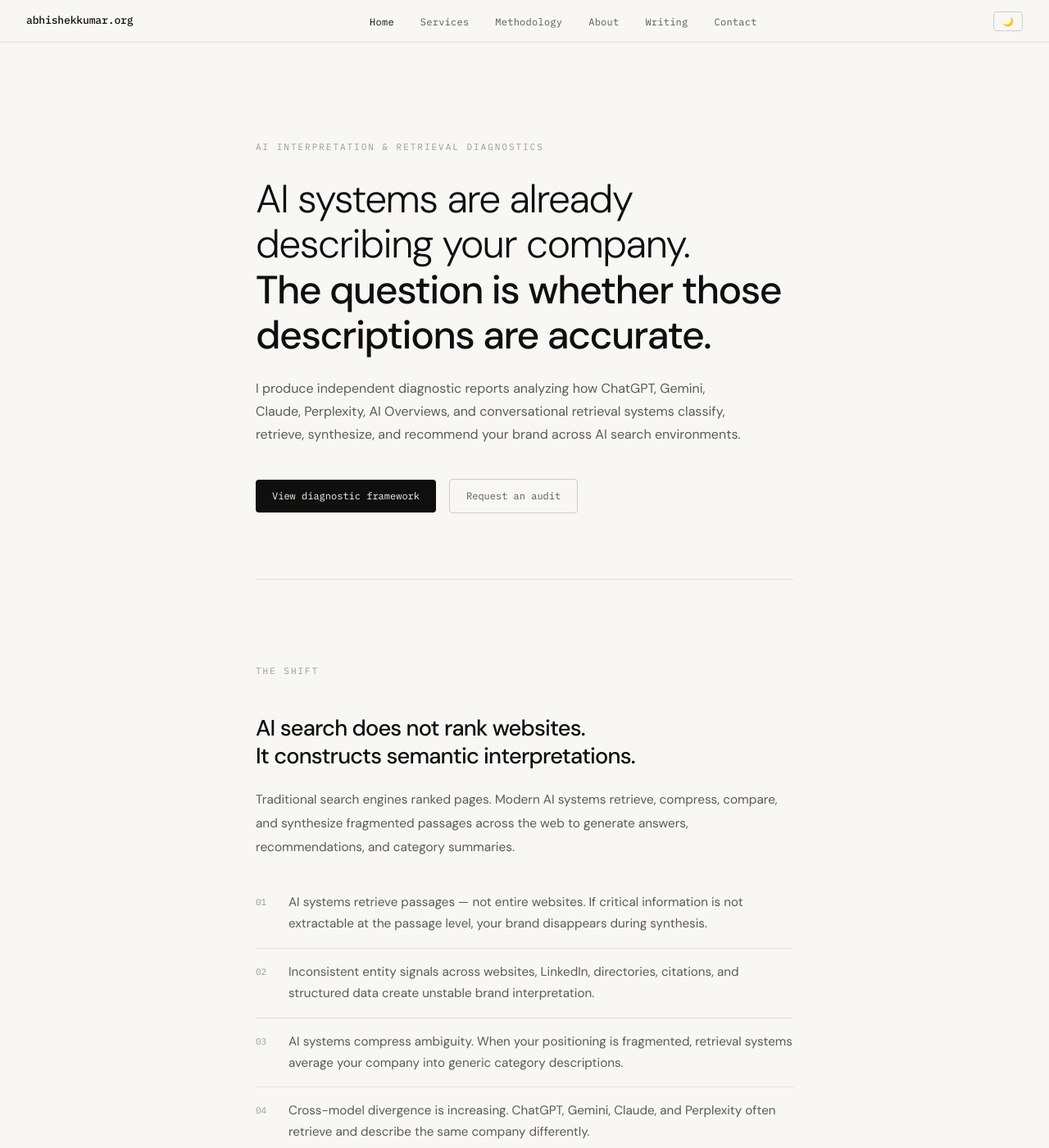
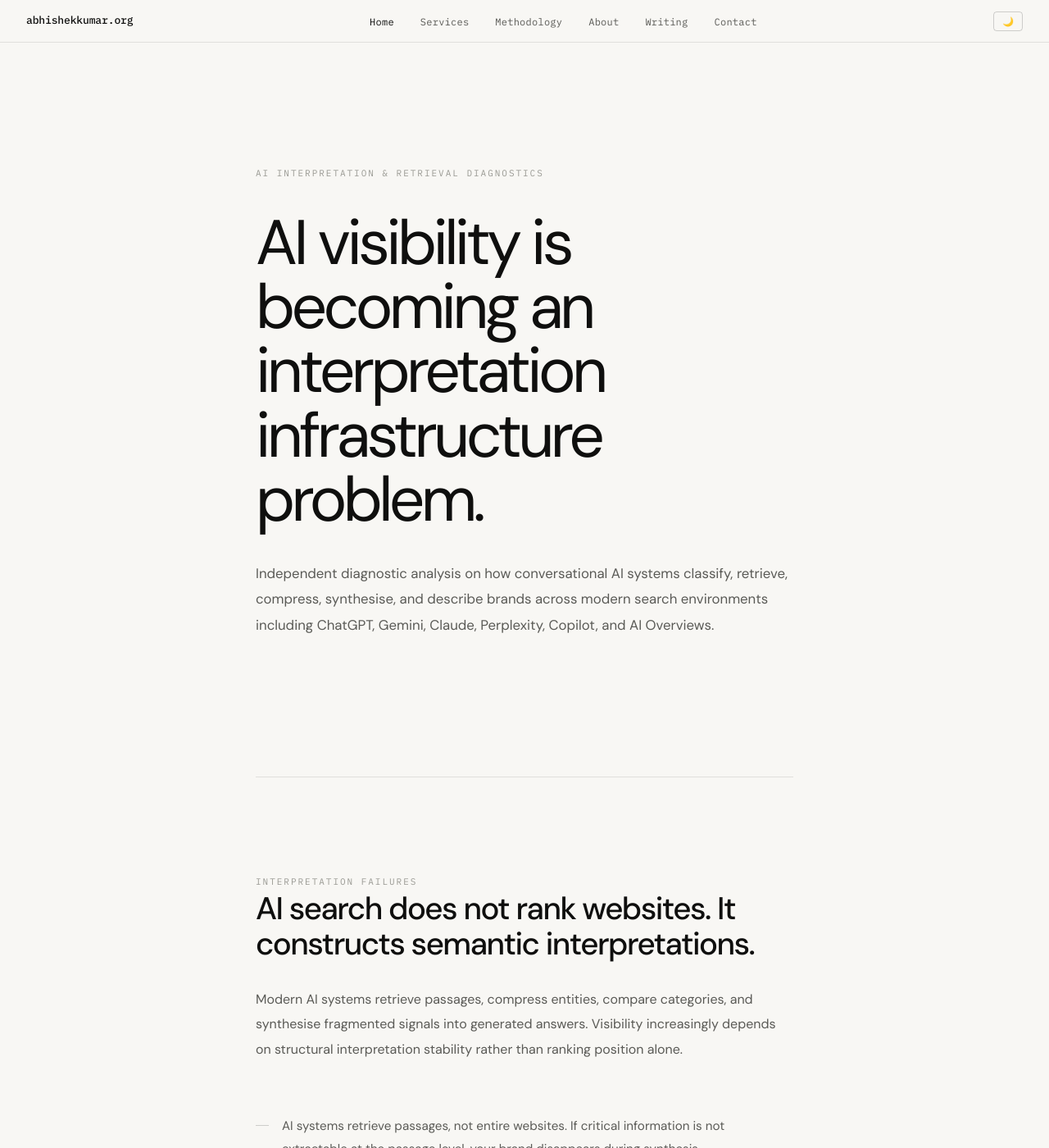
Before and after one commit to abhishu5/abhishekkumar.org, a Jekyll site: the page index.html, which Jekyll copies as it is, in a window 1280 px wide and 1400 px high. Shown: the whole window at 82% size. Built offline with Jekyll 4.4.1, drawn with Linux system fonts in a browser that asks for light colours; some of the changed text lies outside the part shown.

Commit message:
Refactor index.html for improved structure and content

```diff
--- a/index.html
+++ b/index.html
@@ -12,253 +12,227 @@
   </script>
 <meta charset="UTF-8" />
 <meta name="viewport" content="width=device-width, initial-scale=1.0" />
-  <title>Abhishek Kumar — AI Interpretation & Search Visibility Diagnostics</title>
-  <meta name="description" content="Independent diagnostic reports revealing how AI systems like ChatGPT, Gemini, and Perplexity interpret, classify, and surface your brand." />
+
+<title>AI Search Visibility Diagnostics | Abhishek Kumar</title>
+
+<meta name="description" content="Independent AI search visibility diagnostics analysing how conversational AI systems classify, retrieve, synthesise, and describe brands across modern search environments." />
+
 <meta name="robots" content="index, follow" />
+
 <link rel="canonical" href="https://abhishekkumar.org/" />
-  <!-- OPEN GRAPH -->
+
 <meta property="og:type" content="website">
-  <meta property="og:title"
-  content="AI Search Visibility Diagnostics">
-  <meta property="og:description"
-  content="Independent diagnostics on how AI systems interpret and surface brands.">
-  <meta property="og:url"
-  content="https://abhishekkumar.org/">
+<meta property="og:title" content="AI Search Visibility Diagnostics">
+<meta property="og:description" content="Independent diagnostics on how AI systems interpret and retrieve brands.">
+<meta property="og:url" content="https://abhishekkumar.org/">
 
-  <!-- TWITTER/X -->
-  <meta name="twitter:card"
-  content="summary_large_image">
+<meta name="twitter:card" content="summary_large_image">
+<meta name="twitter:title" content="AI Search Visibility Diagnostics">
+<meta name="twitter:description" content="Independent diagnostics on AI retrieval, interpretation, and visibility systems.">
 
-  <meta name="twitter:title"
-  content="AI Search Visibility Diagnostics">
+<meta name="theme-color" content="#000000">
 
-  <meta name="twitter:description"
-  content="Independent diagnostics on how AI systems interpret and surface brands.">
+<link rel="icon" type="image/svg+xml" href="/favicon.svg">
+<link rel="icon" type="image/x-icon" href="/favicon.ico">
+<link rel="icon" type="image/png" sizes="96x96" href="/favicon-96x96.png">
+<link rel="apple-touch-icon" href="/apple-touch-icon.png">
 
-  <!-- THEME -->
-  <meta name="theme-color" content="#000000">
-  <!-- FAVICONS -->
-  <link rel="icon"
-  type="image/svg+xml"
-  href="/favicon.svg">
-
-  <link rel="icon"
-  type="image/x-icon"
-  href="/favicon.ico">
-
-  <link rel="icon"
-  type="image/png"
-  sizes="96x96"
-  href="/favicon-96x96.png">
-
-  <link rel="apple-touch-icon"
-  href="/apple-touch-icon.png">
-
-  <link rel="icon"
-  type="image/png"
-  sizes="192x192"
-  href="/web-app-manifest-192x192.png">
-
-  <link rel="icon"
-  type="image/png"
-  sizes="512x512"
-  href="/web-app-manifest-512x512.png">
-
-  <link rel="manifest"
-  href="/site.webmanifest">
+<link rel="manifest" href="/site.webmanifest">
 
 <link rel="stylesheet" href="style.css" />
-  <link rel="stylesheet" href="style.css" />
-  <script type="application/ld+json">
-  {
-    "@context": "https://schema.org",
-    "@graph": [
-      {
-        "@type": "Person",
-        "@id": "https://abhishekkumar.org/#person",
-        "name": "Abhishek Kumar",
-        "url": "https://abhishekkumar.org/",
-        "email": "mailto:hello@abhishekkumar.org",
-        "jobTitle": "AI Interpretation & Search Visibility Diagnostics Specialist",
-        "description": "Independent specialist producing diagnostic reports on how AI systems interpret, classify, and surface brands across answer engines and large language models.",
-        "sameAs": ["https://www.linkedin.com/in/abhishek-kumar314"]
-      },
-      {
-        "@type": "WebSite",
-        "@id": "https://abhishekkumar.org/#website",
-        "url": "https://abhishekkumar.org/",
-        "name": "Abhishek Kumar — AI Interpretation & Search Visibility Diagnostics",
-        "publisher": { "@id": "https://abhishekkumar.org/#person" }
-      },
-      {
-        "@type": "Service",
-        "@id": "https://abhishekkumar.org/#service",
-        "name": "AI Search Visibility Audit",
-        "provider": { "@id": "https://abhishekkumar.org/#person" },
-        "areaServed": "North America, Europe, Australia, and other competitive English-language markets",
-        "serviceType": "AI Interpretation & Search Visibility Diagnostics",
-        "description": "A structured diagnostic report revealing how AI systems interpret, classify, and surface your brand — and exactly what to fix."
-      }
-    ]
-  }
-  </script>
+
 <style>
-    .hero {
-      padding: 7rem 0 5rem;
-      border-bottom: 0.5px solid var(--border);
-    }
-    .hero-tag { margin-bottom: 1.5rem; }
-    .hero h1 {
-      font-size: clamp(2rem, 5vw, 3rem);
-      font-weight: 300;
-      line-height: 1.15;
-      letter-spacing: -0.03em;
-      margin-bottom: 1.5rem;
-      color: var(--text);
-      max-width:820px;
-    }
-    .hero h1 em {
-      font-style: normal;
-      font-weight: 500;
-    }
-    .hero-sub {
-      font-size: 1rem;
-      color: var(--text2);
-      max-width: 600px;
-      margin-bottom: 2.5rem;
-      line-height: 1.75;
-    }
-    .hero-actions { display: flex; gap: 1rem; flex-wrap: wrap; align-items: center; }
-    .btn-primary {
-      font-family: var(--mono);
-      font-size: 12px;
-      padding: 10px 20px;
-      background: var(--text);
-      color: var(--bg);
-      border: none;
-      border-radius: 4px;
-      cursor: pointer;
-      transition: opacity 0.15s;
-      text-decoration: none;
-      display: inline-block;
-    }
-    .btn-primary:hover { opacity: 0.8; }
-    .btn-secondary {
-      font-family: var(--mono);
-      font-size: 12px;
-      padding: 10px 20px;
-      background: none;
-      color: var(--text2);
-      border: 0.5px solid var(--border2);
-      border-radius: 4px;
-      cursor: pointer;
-      transition: all 0.15s;
-      text-decoration: none;
-      display: inline-block;
-    }
-    .btn-secondary:hover { color: var(--text); border-color: var(--text); }
 
-    .section { padding: 6rem 0; border-bottom: 0.5px solid var(--border); }
-
-    .section-label { margin-bottom: 2.5rem; }
-    .section h2 {
-      font-size: 1.7rem;
-      font-weight: 500;
-      letter-spacing: -0.03em;
-      line-height: 1.25;
-      margin-bottom: 1.4rem;
-      max-width: 760px;
-    }
-    .section p {
-      color: var(--text2);
-      max-width: 640px;
-      line-height: 1.9;
-      font-size: 0.96rem;
+.hero{
+padding:9rem 0 7rem;
+border-bottom:0.5px solid var(--border);
 }
 
-    .grid-2 {
-      display: grid;
-      grid-template-columns: 1fr 1fr;
-      gap: 0;
-    }
-    .grid-item {
-      padding: 2.2rem 0;
-      border-bottom: 0.5px solid var(--border);
-    }
-    .grid-item:nth-child(odd) { padding-right: 2rem; border-right: 0.5px solid var(--border); }
-    .grid-item:nth-child(even) { padding-left: 2rem; }
-    .grid-item h3 {
-      font-size: 0.9rem;
-      font-weight: 500;
-      margin-bottom: 0.4rem;
-    }
-    .grid-item p { font-size: 0.88rem; color: var(--text2); line-height: 1.6; }
-
-    .stat-row {
-      display: grid;
-      grid-template-columns: repeat(3, 1fr);
-      border: 0.5px solid var(--border);
-      border-radius: 6px;
-      overflow: hidden;
-      margin-top: 2rem;
-    }
-    .stat {
-      padding: 1.5rem;
-      border-right: 0.5px solid var(--border);
-    }
-    .stat:last-child { border-right: none; }
-    .stat-num {
-      font-family: var(--mono);
-      font-size: 1.6rem;
-      font-weight: 500;
-      display: block;
-      margin-bottom: 4px;
-    }
-    .stat-desc { font-size: 0.8rem; color: var(--text2); }
-
-    .problem-list { list-style: none; margin-top: 1.5rem; }
-    .problem-list li {
-      display: flex;
-      gap: 1rem;
-      padding: 1rem 0;
-      border-bottom: 0.5px solid var(--border);
-      font-size: 0.95rem;
-      color: var(--text2);
-    }
-    .problem-list li:last-child { border-bottom: none; }
-    .problem-num {
-      font-family: var(--mono);
-      font-size: 11px;
-      color: var(--text3);
-      min-width: 24px;
-      padding-top: 3px;
+.hero-tag{
+margin-bottom:2.25rem;
 }
 
-    @media (max-width: 640px) {
-      .grid-2 { grid-template-columns: 1fr; }
-      .grid-item:nth-child(odd) { padding-right: 0; border-right: none; }
-      .grid-item:nth-child(even) { padding-left: 0; }
-      .stat-row { grid-template-columns: 1fr; }
-      .stat { border-right: none; border-bottom: 0.5px solid var(--border); }
-      .stat:last-child { border-bottom: none; }
+.hero h1{
+font-size:clamp(3rem,6vw,5.2rem);
+font-weight:400;
+line-height:1.02;
+letter-spacing:-0.06em;
+margin-bottom:2.2rem;
+color:var(--text);
+max-width:980px;
 }
+
+.hero-sub{
+font-size:1.05rem;
+color:var(--text2);
+max-width:720px;
+margin-bottom:3.5rem;
+line-height:1.9;
+}
+
+.section{
+padding:7rem 0;
+border-bottom:0.5px solid var(--border);
+}
+
+.section h2{
+font-size:clamp(2rem,3vw,2.8rem);
+font-weight:500;
+letter-spacing:-0.04em;
+line-height:1.1;
+margin-bottom:2rem;
+max-width:900px;
+}
+
+.section-intro{
+max-width:760px;
+font-size:1rem;
+line-height:1.9;
+color:var(--text2);
+margin-bottom:4rem;
+}
+
+.grid{
+display:grid;
+grid-template-columns:1fr 1fr;
+gap:0;
+border-top:0.5px solid var(--border);
+}
+
+.grid-item{
+padding:2.8rem 0;
+border-bottom:0.5px solid var(--border);
+}
+
+.grid-item:nth-child(odd){
+padding-right:2rem;
+border-right:0.5px solid var(--border);
+}
+
+.grid-item:nth-child(even){
+padding-left:2rem;
+}
+
+.grid-item h3{
+font-size:1rem;
+font-weight:500;
+margin-bottom:1rem;
+letter-spacing:-0.02em;
+}
+
+.grid-item p{
+font-size:0.95rem;
+line-height:1.85;
+color:var(--text2);
+max-width:95%;
+}
+
+.bullet-list{
+display:flex;
+flex-direction:column;
+gap:1.5rem;
+margin-top:2rem;
+}
+
+.bullet{
+display:flex;
+gap:1rem;
+align-items:flex-start;
+}
+
+.bullet-line{
+width:16px;
+height:1px;
+background:var(--border2);
+margin-top:0.8rem;
+flex-shrink:0;
+}
+
+.bullet p{
+font-size:0.95rem;
+line-height:1.85;
+color:var(--text2);
+max-width:850px;
+}
+
+.statement-grid{
+display:grid;
+grid-template-columns:1fr 1fr;
+gap:4rem;
+margin-top:4rem;
+}
+
+.statement h3{
+font-size:1.05rem;
+font-weight:500;
+margin-bottom:1rem;
+letter-spacing:-0.02em;
+}
+
+.statement p{
+font-size:0.95rem;
+line-height:1.9;
+color:var(--text2);
+}
+
+@media(max-width:900px){
+
+.grid{
+grid-template-columns:1fr;
+}
+
+.grid-item:nth-child(odd){
+padding-right:0;
+border-right:none;
+}
+
+.grid-item:nth-child(even){
+padding-left:0;
+}
+
+.statement-grid{
+grid-template-columns:1fr;
+gap:3rem;
+}
+
+.hero{
+padding:7rem 0 5rem;
+}
+
+.section{
+padding:5rem 0;
+}
+
+.hero h1{
+font-size:clamp(2.8rem,12vw,4.2rem);
+line-height:1.04;
+}
+
+}
+
 </style>
+
 </head>
+
 <body>
+
 <nav>
 <a href="index.html" class="nav-logo">abhishekkumar.org</a>
+
 <ul class="nav-links">
 <li><a href="index.html" class="active">Home</a></li>
 <li><a href="services.html">Services</a></li>
 <li><a href="methodology.html">Methodology</a></li>
 <li><a href="about.html">About</a></li>
-      <li><a href="/blog/">Writing</a></li>
+<li><a href="blog/">Writing</a></li>
 <li><a href="contact.html">Contact</a></li>
 </ul>
+
 <div class="nav-right">
-      <button class="theme-btn" onclick="toggleTheme()" aria-label="Toggle theme">🌙</button>
-      <button class="hamburger" onclick="toggleMenu()" aria-label="Menu">
-        <span></span><span></span>
+<button class="theme-btn" onclick="toggleTheme()">🌙</button>
+<button class="hamburger" onclick="toggleMenu()">
+<span></span>
+<span></span>
 </button>
 </div>
 </nav>
@@ -268,7 +242,7 @@
 <a href="services.html">Services</a>
 <a href="methodology.html">Methodology</a>
 <a href="about.html">About</a>
-    <a href="/blog/">Writing</a>
+<a href="blog/">Writing</a>
 <a href="contact.html">Contact</a>
 </div>
 
@@ -276,156 +250,62 @@
 <div class="container">
 
 <section class="hero">
-  <div class="hero-tag">
-    <span class="mono-label">AI Interpretation & Retrieval Diagnostics</span>
+
+<div class="mono-label hero-tag">
+AI INTERPRETATION & RETRIEVAL DIAGNOSTICS
 </div>
 
 <h1>
-    AI systems are already describing your company.<br />
-    <em>The question is whether those descriptions are accurate.</em>
+AI visibility is becoming an interpretation infrastructure problem.
 </h1>
 
 <p class="hero-sub">
-    I produce independent diagnostic reports analyzing how ChatGPT, Gemini,
-    Claude, Perplexity, AI Overviews, and conversational retrieval systems
-    classify, retrieve, synthesize, and recommend your brand across AI search environments.
+Independent diagnostic analysis on how conversational AI systems classify, retrieve, compress, synthesise, and describe brands across modern search environments including ChatGPT, Gemini, Claude, Perplexity, Copilot, and AI Overviews.
 </p>
-
-  <div class="hero-actions">
-    <a href="services.html" class="btn-primary">View diagnostic framework</a>
-    <a href="contact.html" class="btn-secondary">Request an audit</a>
-  </div>
-</section>
-
-<section class="section">
-
-  <div class="section-label">
-    <span class="mono-label">The shift</span>
-  </div>
-
-  <h2>
-    AI search does not rank websites.<br />
-    It constructs semantic interpretations.
-  </h2>
-
-  <p>
-    Traditional search engines ranked pages. Modern AI systems retrieve,
-    compress, compare, and synthesize fragmented passages across the web to
-    generate answers, recommendations, and category summaries.
-  </p>
-
-  <ul class="problem-list">
-
-    <li>
-      <span class="problem-num">01</span>
-      <span>
-        AI systems retrieve passages — not entire websites. If critical
-        information is not extractable at the passage level, your brand
-        disappears during synthesis.
-      </span>
-    </li>
-
-    <li>
-      <span class="problem-num">02</span>
-      <span>
-        Inconsistent entity signals across websites, LinkedIn, directories,
-        citations, and structured data create unstable brand interpretation.
-      </span>
-    </li>
-
-    <li>
-      <span class="problem-num">03</span>
-      <span>
-        AI systems compress ambiguity. When your positioning is fragmented,
-        retrieval systems average your company into generic category descriptions.
-      </span>
-    </li>
-
-    <li>
-      <span class="problem-num">04</span>
-      <span>
-        Cross-model divergence is increasing. ChatGPT, Gemini, Claude, and
-        Perplexity often retrieve and describe the same company differently.
-      </span>
-    </li>
-
-  </ul>
 
 </section>
 
 <section class="section">
 
-  <div class="section-label">
-    <span class="mono-label">Diagnostic layers</span>
+<div class="mono-label">
+INTERPRETATION FAILURES
 </div>
 
 <h2>
-    Retrieval systems fail across multiple structural layers
+AI search does not rank websites. It constructs semantic interpretations.
 </h2>
 
-  <div class="grid-2" style="margin-top:1.5rem;">
+<p class="section-intro">
+Modern AI systems retrieve passages, compress entities, compare categories, and synthesise fragmented signals into generated answers. Visibility increasingly depends on structural interpretation stability rather than ranking position alone.
+</p>
 
-    <div class="grid-item">
-      <h3>Entity Stability</h3>
+<div class="bullet-list">
+
+<div class="bullet">
+<div class="bullet-line"></div>
 <p>
-        Whether AI systems consistently resolve and classify your company
-        across websites, knowledge graphs, citations, and conversational search systems.
+AI systems retrieve passages, not entire websites. If critical information is not extractable at the passage level, your brand disappears during synthesis.
 </p>
 </div>
 
-    <div class="grid-item">
-      <h3>Retrieval Eligibility</h3>
+<div class="bullet">
+<div class="bullet-line"></div>
 <p>
-        Whether your content survives semantic retrieval pipelines,
-        embedding matching, and passage-level extraction systems.
+Inconsistent entity signals across websites, LinkedIn, directories, citations, and structured data create unstable brand interpretation.
 </p>
 </div>
 
-    <div class="grid-item">
-      <h3>Semantic Chunking</h3>
+<div class="bullet">
+<div class="bullet-line"></div>
 <p>
-        Whether page structures remain understandable when AI systems
-        isolate and retrieve content fragments independently.
+AI systems compress ambiguity. When positioning is fragmented, retrieval systems average your company into generic category descriptions.
 </p>
 </div>
 
-    <div class="grid-item">
-      <h3>Answer Extractability</h3>
+<div class="bullet">
+<div class="bullet-line"></div>
 <p>
-        Whether AI systems can directly synthesize accurate answers,
-        summaries, and category descriptions from your content.
-      </p>
-    </div>
-
-    <div class="grid-item">
-      <h3>Cross-Web Consensus</h3>
-      <p>
-        Whether external sources reinforce or contradict your brand’s
-        positioning, category association, and entity relationships.
-      </p>
-    </div>
-
-    <div class="grid-item">
-      <h3>AI Summarization Exposure</h3>
-      <p>
-        How your company appears when AI systems compare, recommend,
-        evaluate, or synthesize brands within your category.
-      </p>
-    </div>
-
-    <div class="grid-item">
-      <h3>Conversational Retrieval</h3>
-      <p>
-        Whether your brand remains visible across multi-turn conversational
-        prompts instead of disappearing after follow-up queries.
-      </p>
-    </div>
-
-    <div class="grid-item">
-      <h3>Competitive Retrieval Gaps</h3>
-      <p>
-        Which competitor sources AI systems retrieve and cite instead of
-        your company during category-level recommendation queries.
+Cross-model divergence is increasing. ChatGPT, Gemini, Claude, and Perplexity often retrieve and describe the same company differently.
 </p>
 </div>
 
@@ -435,45 +315,59 @@
 
 <section class="section">
 
-  <div class="section-label">
-    <span class="mono-label">Core concepts</span>
+<div class="mono-label">
+STRUCTURAL LAYERS
 </div>
 
 <h2>
-    AI visibility is becoming an interpretation infrastructure problem
+Retrieval systems fail across multiple structural layers
 </h2>
 
-  <div class="grid-2" style="margin-top:1.5rem;">
+<p class="section-intro">
+AI visibility diagnostics require analysing the retrieval, interpretation, compression, and semantic reinforcement systems influencing generated answers across conversational search environments.
+</p>
+
+<div class="grid">
 
 <div class="grid-item">
 <h3>Entity Stability</h3>
 <p>
-        The consistency with which AI systems resolve and classify a company
-        across websites, structured data, citations, and retrieval environments.
+Whether AI systems consistently understand and recognise your company identity across websites, citations, embeddings, metadata, and external databases.
 </p>
 </div>
 
 <div class="grid-item">
-      <h3>Passage-Level Retrieval</h3>
+<h3>Retrieval Eligibility</h3>
 <p>
-        Modern AI systems retrieve small semantic fragments instead of entire
-        pages, making extractable structure more important than content volume.
+Whether your content structure enables passage-level retrieval across conversational retrieval systems.
 </p>
 </div>
 
 <div class="grid-item">
-      <h3>Semantic Compression</h3>
+<h3>Semantic Chunking</h3>
 <p>
-        AI systems average inconsistent signals into generalized category
-        descriptions when brand positioning lacks structural coherence.
+Whether retrieval systems understand which passages contain meaningful semantic answers and contextual relationships.
 </p>
 </div>
 
 <div class="grid-item">
-      <h3>Cross-Model Divergence</h3>
+<h3>Answer Extractability</h3>
 <p>
-        Different AI systems often interpret the same company differently
-        because they rely on separate retrieval pipelines and training priors.
+Whether AI systems can accurately produce concise, extractable summaries without hallucination, averaging, or semantic drift.
+</p>
+</div>
+
+<div class="grid-item">
+<h3>Cross-Web Consensus</h3>
+<p>
+Whether external sources reinforce consistent company positioning, categorisation, authority, and semantic associations.
+</p>
+</div>
+
+<div class="grid-item">
+<h3>AI Retrieval Exposure</h3>
+<p>
+How your company appears inside generated comparisons, category queries, recommendation prompts, and conversational retrieval flows.
 </p>
 </div>
 
@@ -482,15 +376,47 @@
 </section>
 
 <section class="section" style="border-bottom:none;">
-        <div class="section-label">
-          <span class="mono-label">Start here</span>
+
+<div class="mono-label">
+INTERPRETATION INFRASTRUCTURE
 </div>
-        <h2>One report. Clear findings. Specific fixes.</h2>
-        <p style="margin-bottom:2rem;">No retainers. No vague recommendations. A structured diagnostic report delivered within 5 business days.</p>
-        <div class="hero-actions">
-          <a href="services.html" class="btn-primary">See audit details & pricing</a>
-          <a href="methodology.html" class="btn-secondary">View methodology</a>
+
+<h2>
+AI visibility is increasingly determined by interpretation consistency.
+</h2>
+
+<div class="statement-grid">
+
+<div class="statement">
+<h3>Retrieval systems are changing search behaviour</h3>
+<p>
+Conversational AI systems increasingly replace traditional search navigation with direct synthesis, semantic retrieval, recommendation generation, and contextual answers.
+</p>
 </div>
+
+<div class="statement">
+<h3>Visibility failures are often structural</h3>
+<p>
+Many AI visibility problems are caused by fragmented entity architecture, weak extractability, inconsistent semantic reinforcement, and unstable retrieval positioning.
+</p>
+</div>
+
+<div class="statement">
+<h3>Interpretation is replacing ranking as the dominant layer</h3>
+<p>
+Modern AI systems evaluate relationships between passages, entities, categories, citations, embeddings, and contextual associations rather than isolated pages.
+</p>
+</div>
+
+<div class="statement">
+<h3>AI search is becoming a retrieval ecosystem</h3>
+<p>
+Visibility increasingly depends on whether retrieval systems can confidently classify, retrieve, compress, and cite your company inside generated answers.
+</p>
+</div>
+
+</div>
+
 </section>
 
 </div>
@@ -499,27 +425,45 @@
 <footer>
 <div class="footer-inner">
 <p>© 2026 Abhishek Kumar</p>
+
 <div style="display:flex;gap:2rem;">
 <a href="mailto:hello@abhishekkumar.org">hello@abhishekkumar.org</a>
 <a href="https://www.linkedin.com/in/abhishek-kumar314" target="_blank">LinkedIn</a>
 </div>
+
 </div>
 </footer>
 
 <script>
+
 function toggleTheme() {
 const current = document.documentElement.getAttribute('data-theme');
-      document.documentElement.setAttribute('data-theme', current === 'dark' ? 'light' : 'dark');
-      localStorage.setItem('theme', document.documentElement.getAttribute('data-theme'));
+
+document.documentElement.setAttribute(
+'data-theme',
+current === 'dark' ? 'light' : 'dark'
+);
+
+localStorage.setItem(
+'theme',
+document.documentElement.getAttribute('data-theme')
+);
 }
+
 function toggleMenu() {
 document.getElementById('mobileNav').classList.toggle('open');
 }
-    const saved = localStorage.getItem('theme');
-    if (saved) document.documentElement.setAttribute('data-theme', saved);
-    else if (window.matchMedia('(prefers-color-scheme: dark)').matches) {
+
+const savedTheme = localStorage.getItem('theme');
+
+if(savedTheme){
+document.documentElement.setAttribute('data-theme', savedTheme);
+}
+else if(window.matchMedia('(prefers-color-scheme: dark)').matches){
 document.documentElement.setAttribute('data-theme', 'dark');
 }
+
 </script>
+
 </body>
 </html>
```
Lines whose indentation alone changed are shown as unchanged.
